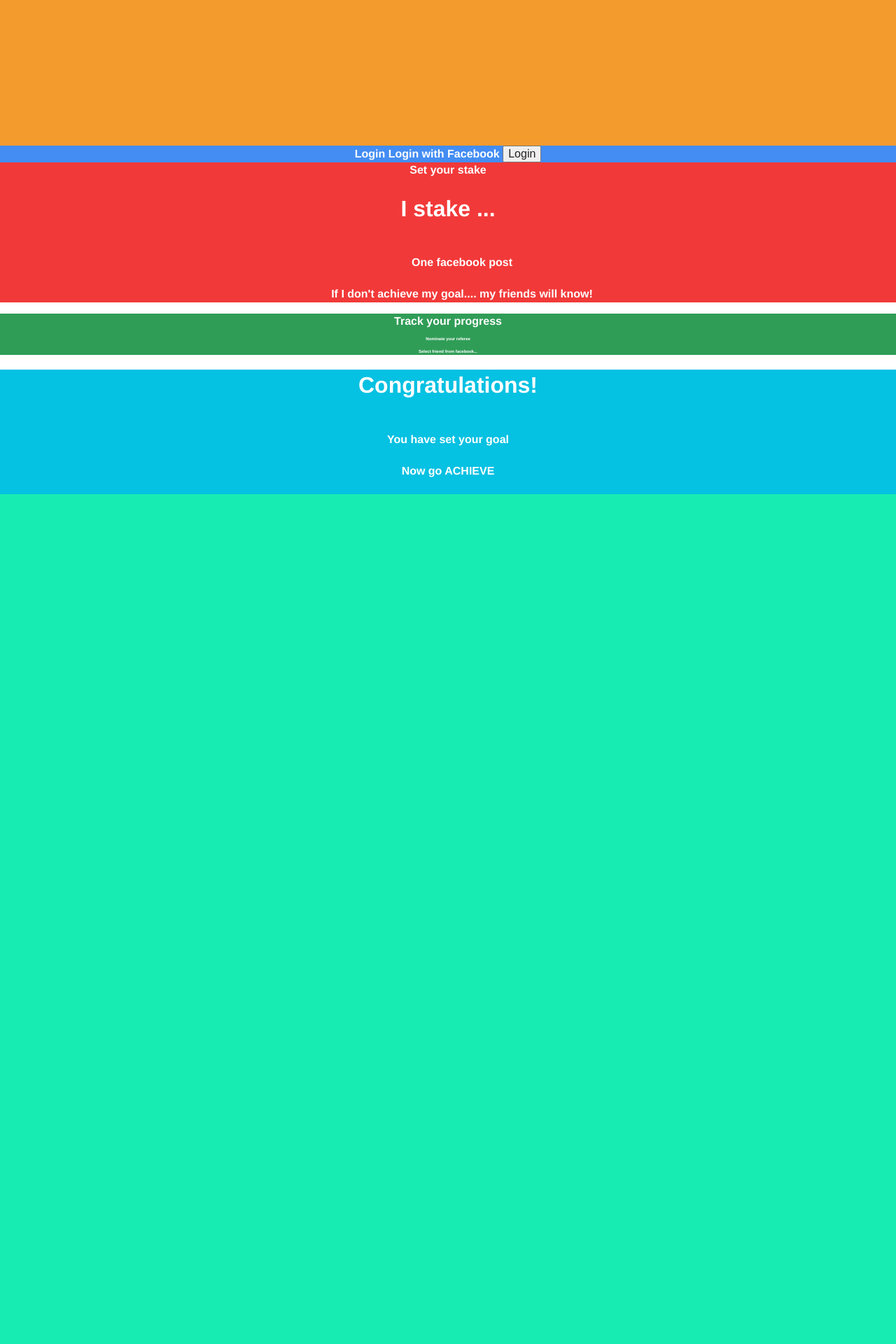
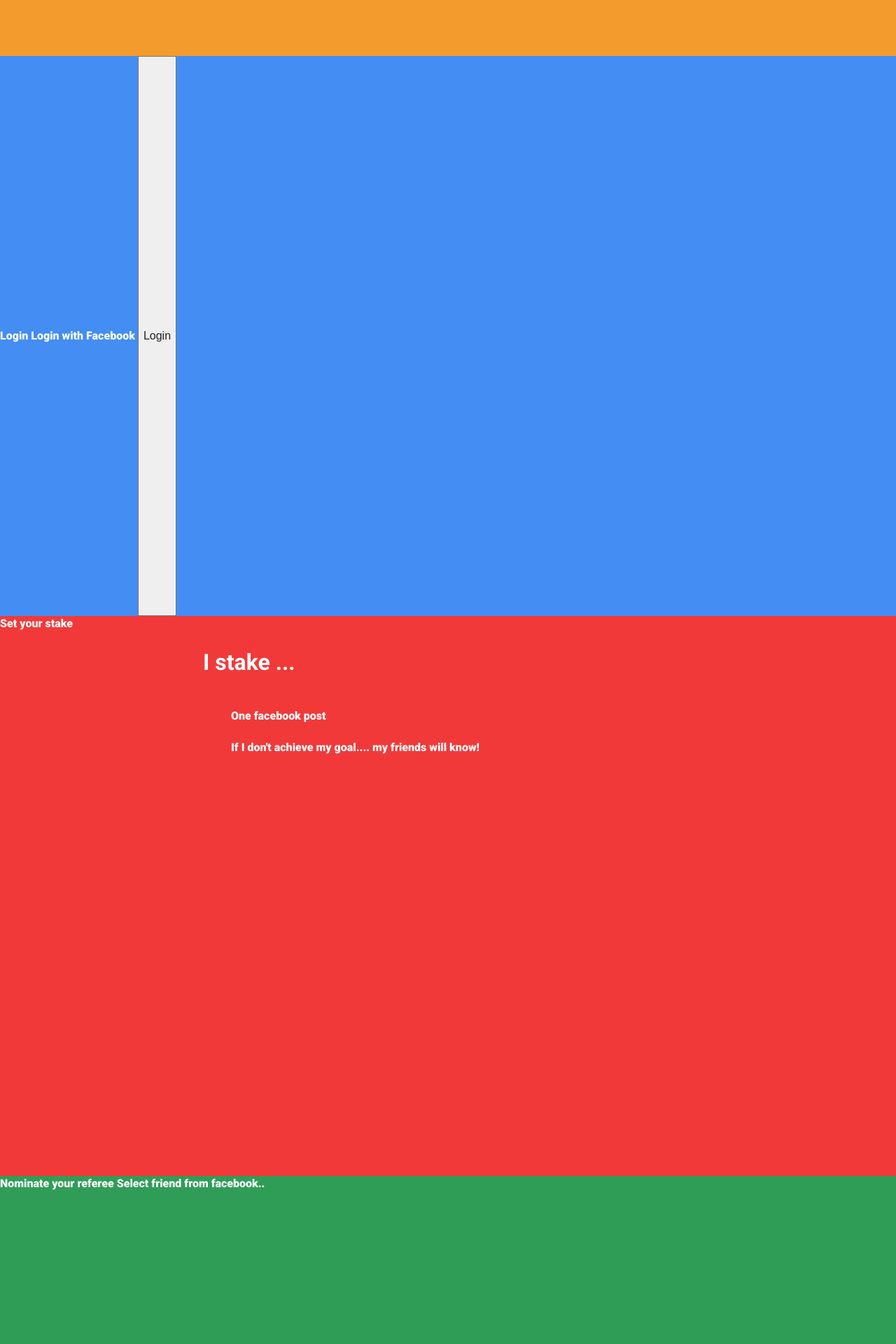
Before and after one commit to PolGuixe/Achiever, a PHP site: page / in a window 1280 px wide. Shown: the part 1520-3440 px from the top of the page at 70% size. Before the commit the page ends 2226 px from the top, so only its background shows below. Run offline with PHP 8.4, Linux system fonts and the light colour scheme; some libraries are stand-ins or nearby versions.

Commit message:
Divisions arranged

```diff
--- a/css/main.css
+++ b/css/main.css
@@ -77,15 +77,15 @@ textarea {
    ========================================================================== */
 
 
-.intro{
+/*.intro{
 	//background: url("../img/wall.jpg") center no-repeat;
 	background-color:#17EDB2;
-}
+}*/
 
-.intro .imgholder{
+/*.intro .imgholder{
 	width: 350px;
 	margin: 0 auto;
-}
+}*/
 
 .imgholder img{
 	width: 100%;
@@ -127,13 +127,15 @@ textarea {
 	//background: url("../img/5edit.jpg") center no-repeat;
 }
 
-.panel{
+.intro{
 	width: 90%;
-	padding: 5%;
-	min-height: 800px;
+	padding-right: 5%;
+	padding-left: 5%;
+	height: 100%;
 	background-attachment: fixed;
 	background-size: cover;
 	display: block;
+	background-color:#17EDB2;
 }
 
 
--- a/index.php
+++ b/index.php
@@ -27,7 +27,7 @@
         <title>Achiever</title>
     </head>
     <body>
-		<div class="panel intro">
+		<div class="intro">
 			<!--<div class="imgholder">-->
 				<!-- <img src="img/logo.png">  -->
 				<div style="width: 100%; clear: both; text-align: center">
@@ -56,17 +56,12 @@
 		</div>
 	</div>
 
-	<div id="text" class="text center">
+
 		<div class="logFace">
 			<span class="login">Login</span>
 				Login with Facebook
    				<input type="button" name="fb_login" id="fb_login" value="Login">
 		</div>
-
-		</div>
-
-
-		<div id="text" class="text center">
 		<div class="setStake">
 			<span class="artistname">Set your stake</span>
 			<div class="content">
@@ -82,25 +77,19 @@
 
 			</div>
 		</div>
-		</div>
+				<div class="chooseReferee">
 
 
-<div id="text" class="text center">
-				<div class="chooseReferee">
-			<span class="artistname">Track your progress</span>
-			<div class="artistdesc">
 
-			<span class="artistname">Nominate your referee</span>
-			<div class="artistdesc">
-				Select friend from facebook...
+			<span class="referee">Nominate your referee</span>
 
-			</div>
-		</div>
+				Select friend from facebook..
+
 	</div>
 
-<div id="text" class="text center">
-				<div class="congrats">
-			<h1>Congratulations!</h1>
+
+<div class="congrats">
+			Congratulations!
 
 <br/>
 			You have set your goal<br/>
@@ -109,7 +98,7 @@
 			<br/>
 
 </div>
-		</div>
+
 
 
 <div id="fb-root"></div>
```
